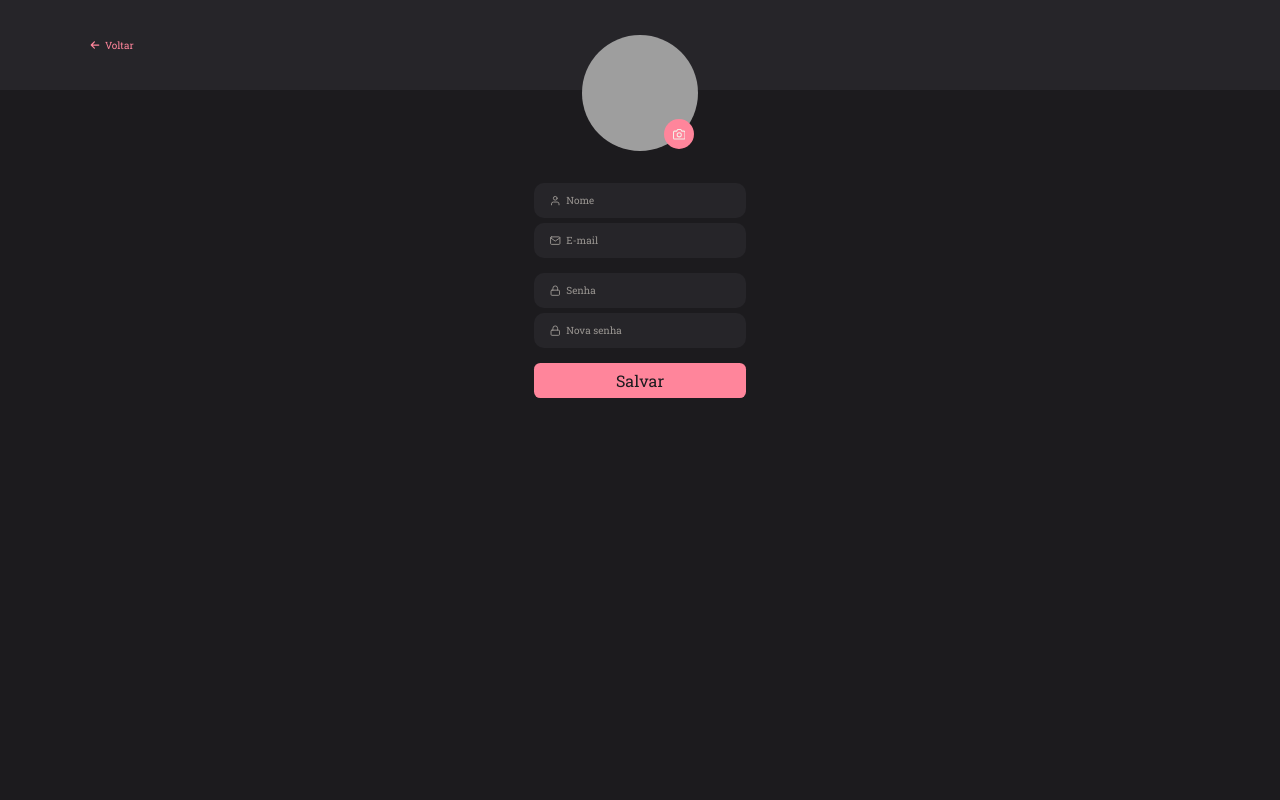
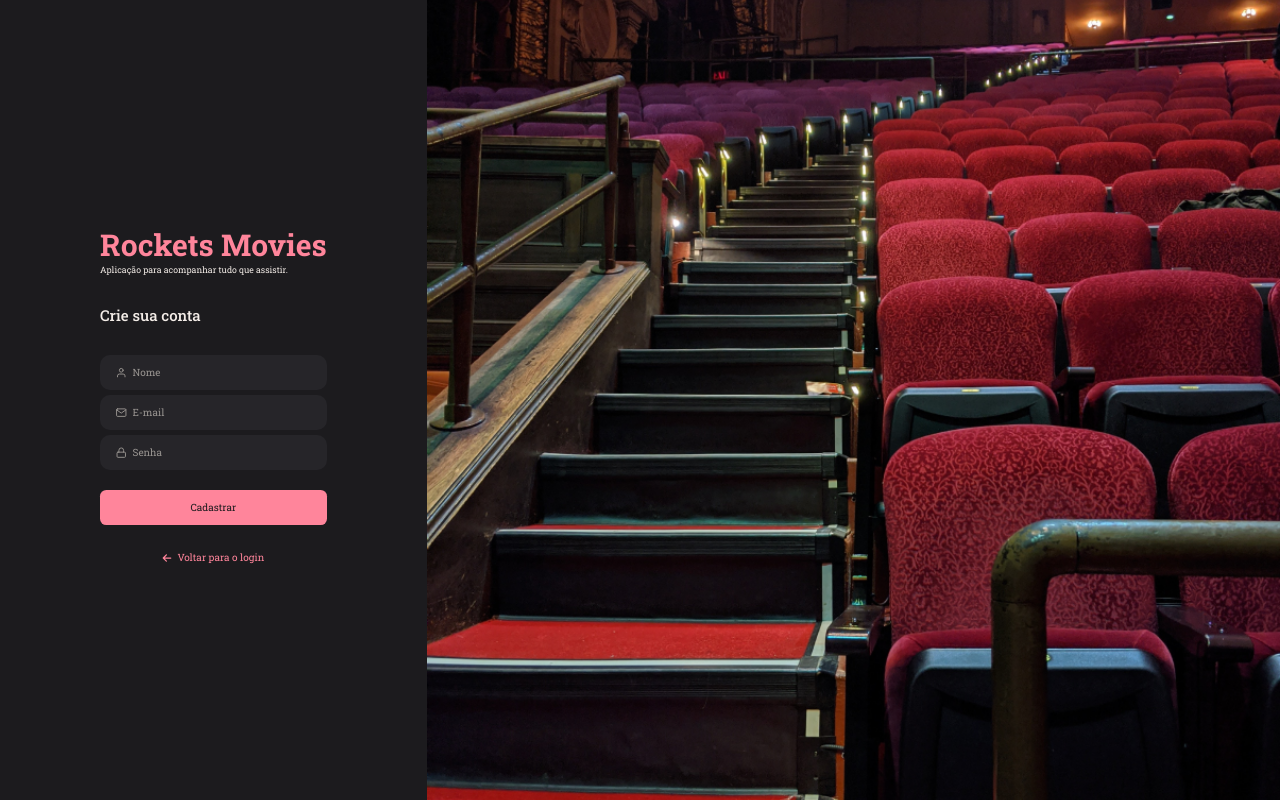
Before and after one commit to lreiss7/rocket_movies, a React (Vite) app: page / in a window 1280 px wide. Built offline with nearby package versions, Linux system fonts and the light colour scheme; grey boxes are pictures that could not be loaded.

Commit message:
SiginUp page finished

```diff
--- a/src/main.jsx
+++ b/src/main.jsx
@@ -4,13 +4,13 @@
 import GlobalStyles from "./styles/global";
 import theme from "./styles/theme";
 
-import { Profile } from "./pages/Profile";
+import { SignUp } from "./pages/SignUp";
 
 ReactDOM.createRoot(document.getElementById("root")).render(
   <React.StrictMode>
     <ThemeProvider theme={theme}>
       <GlobalStyles />
-      <Profile />
+      <SignUp />
     </ThemeProvider>
   </React.StrictMode>
 );
--- /dev/null
+++ b/src/pages/SignUp/index.jsx
@@ -0,0 +1,39 @@
+import { Container, Form, Background } from './styles';
+
+import { Input } from '../../components/Input';
+import { Button } from '../../components/Button';
+import { ButtonText } from '../../components/ButtonText';
+
+import { FiUser, FiMail, FiLock } from 'react-icons/fi';
+
+export function SignUp(){
+  return (
+    <Container>
+      <Form>
+        <h1>Rockets Movies</h1>
+        <p>Aplicação para acompanhar tudo que assistir.</p>
+        <h2> Crie sua conta</h2>
+
+        <Input
+          type="text"
+          placeholder="Nome"
+          icon={FiUser}
+        />
+        <Input
+          type="text"
+          placeholder="E-mail"
+          icon={FiMail}
+        />
+        <Input
+          type="password"
+          placeholder="Senha"
+          icon={FiLock}
+        />
+
+        <Button title="Cadastrar"/>
+        <ButtonText title="Voltar para o login"/>
+      </Form>
+      <Background />
+    </Container>
+  );
+}
--- /dev/null
+++ b/src/pages/SignUp/styles.js
@@ -0,0 +1,68 @@
+import styled from 'styled-components';
+import backgroundImg from '../../assets/backgroundImg.png';
+
+export const Container = styled.div`
+  height: 100vh;
+
+  display: flex;
+  align-items: stretch;
+
+`;
+
+export const Form = styled.form`
+  max-width: 90rem;
+  padding: 10rem;
+
+  display: flex;
+  flex-direction: column;
+  justify-content: center;
+
+  text-align: center;
+
+  > h1 {
+    font-size: 3rem;
+    font-weight: 700;
+    text-align: left;
+
+    color: ${({ theme }) => theme.COLORS.ROSE};
+  }
+
+  > p {
+    font-size: 0.875rem;
+    text-align: left;
+
+    margin-bottom: 3rem;
+  }
+
+  > h2 {
+    font-size: 1.5rem;
+    font-weight: 500;
+
+    text-align: left;
+
+    margin-bottom: 3rem;
+  }
+
+  > button {
+    height: 3.5rem;
+
+    font-size: 1rem;
+
+    margin-top: 1.5rem;
+  }
+
+  > a {
+    margin-top: 2.65rem;
+
+    font-size: 1rem;
+    color: ${({ theme }) => theme.COLORS.ROSE};
+  }
+
+
+`;
+
+export const Background = styled.div`
+  flex: 1;
+  background: url(${backgroundImg}) no-repeat center center;
+  background-size: cover;
+`;
```
